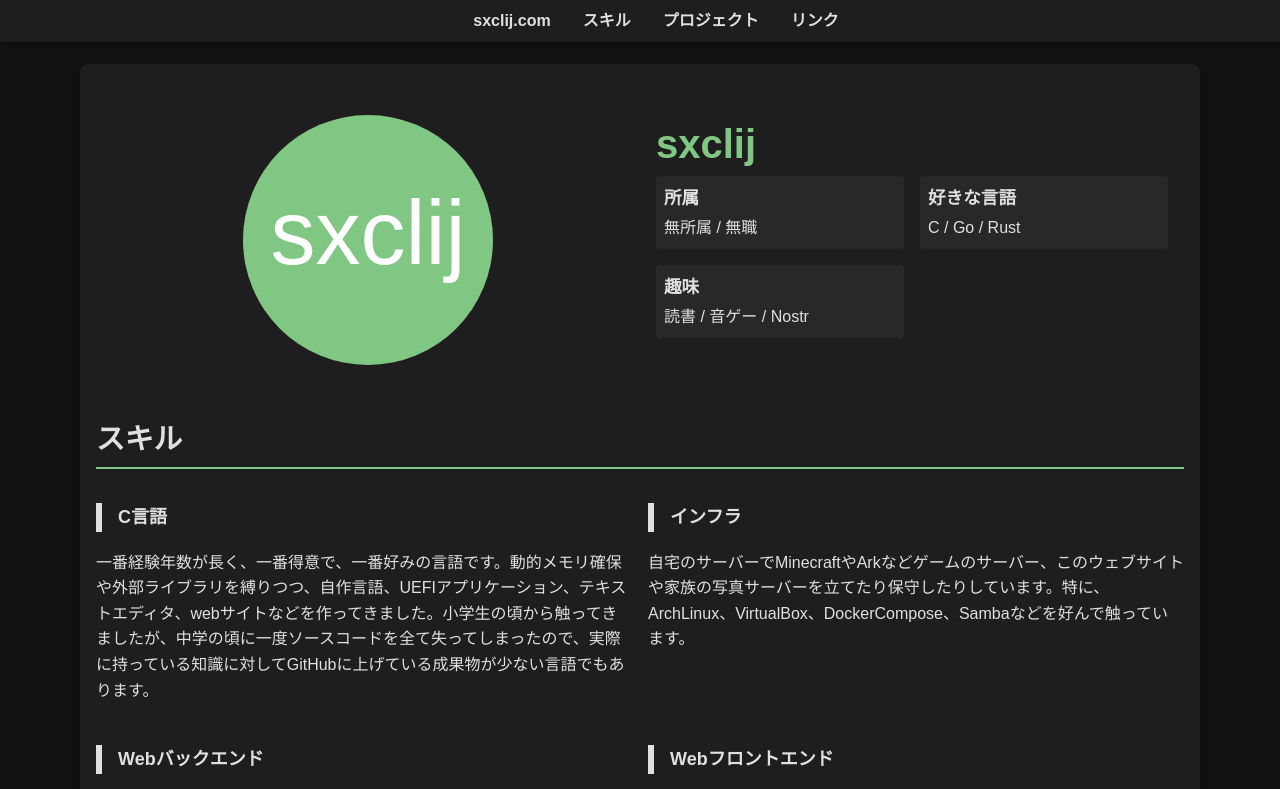
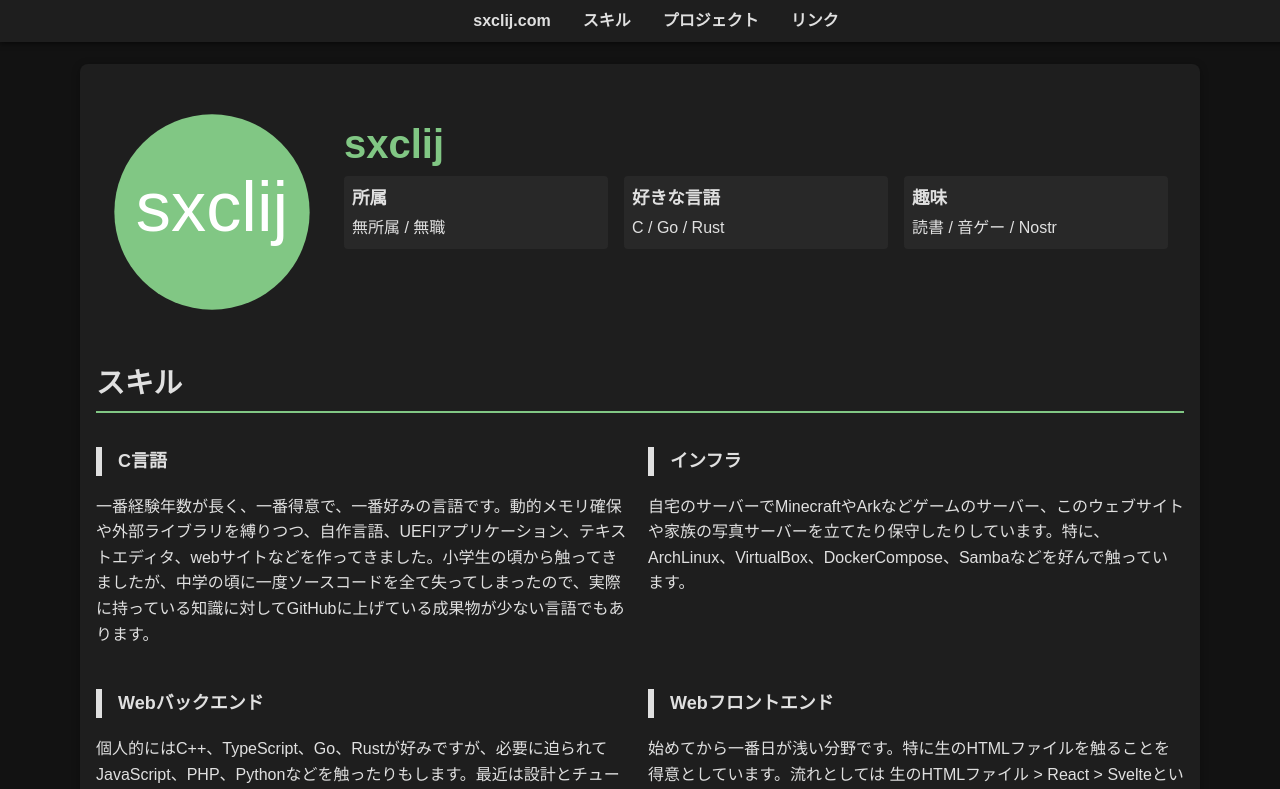
Before and after one commit to sxclij/sxclijcom, a SvelteKit app: page / in a window 1280 px wide. Shown: the top 789 px of the page. Built offline with nearby package versions, Linux system fonts and the light colour scheme.

Commit message:
icon size

```diff
--- a/src/routes/+page.svelte
+++ b/src/routes/+page.svelte
@@ -171,6 +171,7 @@
       --font-size-h2: 1.8rem;
       --font-size-h3: 1.125rem;
     }
+
     :global(body) {
       font-family: Arial, sans-serif;
       margin: 0;
@@ -179,17 +180,21 @@
       background-color: var(--background-color);
       color: var(--primary-text-color);
     }
+
     :global(a) {
       color: var(--link-color);
       text-decoration: none;
       font-weight: bold;
     }
+
     :global(a:hover) {
       text-decoration: underline;
     }
+
     :global(a:visited) {
         color: var(--accent-color);
     }
+
     .navbar {
         position: fixed;
         top: 0;
@@ -200,6 +205,7 @@
         box-shadow: 0 2px 5px rgba(0, 0, 0, 0.5);
         z-index: 1000;
     }
+
     .navbar ul {
       list-style: none;
       display: flex;
@@ -207,17 +213,21 @@
       margin: 0;
       padding: 0;
     }
+
     .navbar li {
       margin: 0 1rem;
     }
+
     .navbar a {
       color: var(--primary-text-color);
       font-size: var(--font-size-base);
       transition: color 0.3s;
     }
+
     .navbar a:hover {
       color: var(--accent-color);
     }
+
     main {
       max-width: 85%;
       margin: 4rem auto 0;
@@ -238,14 +248,15 @@
       display: flex;
       align-items: center;
       justify-content: center;
+      width: 200px; /* ここで幅を調整 */
     }
     .hero-content-container {
       flex: 1;
       text-align: left;
     }
     .profile-icon {
-        width: 50%;
-        height: 50%;
+      width: 100%;
+      height: 100%;
       border-radius: 50%;
       object-fit: cover;
     }
@@ -270,6 +281,7 @@
       padding: 0.5rem;
       border-radius: 4px;
       box-sizing: border-box;
+      min-width: 0;
     }
     .info-text {
       display: flex;
@@ -280,38 +292,37 @@
       font-weight: bold;
       margin: 0 0 0.2rem 0;
     }
+
     .section {
       margin-bottom: 2rem;
     }
+
     .section h2 {
       font-size: var(--font-size-h2);
       border-bottom: 2px solid var(--accent-color);
       padding-bottom: 0.3rem;
       margin-bottom: 1rem;
     }
+
     .section p {
       margin-bottom: 0.5rem;
     }
-    .skill-list {
-        display: grid;
-        grid-template-columns: repeat(2, 1fr);
-        gap: 1rem;
-    }
-    .skill-item h3 {
-        border-left: 6px solid;
-        padding-left: 1rem;
-        font-size: var(--font-size-h3);
-    }
+
+    .skill-list,
     .project-list {
       display: grid;
       grid-template-columns: repeat(2, 1fr);
       gap: 1rem;
     }
+
+    .skill-item h3,
     .project-item h3 {
-        border-left: 6px solid;
+        border-left-width: 6px;
+        border-left-style: solid;
         padding-left: 1rem;
         font-size: var(--font-size-h3);
     }
+
     .link-list li {
       margin-bottom: 0.5rem;
     }
```
Lines whose indentation alone changed are shown as unchanged.
